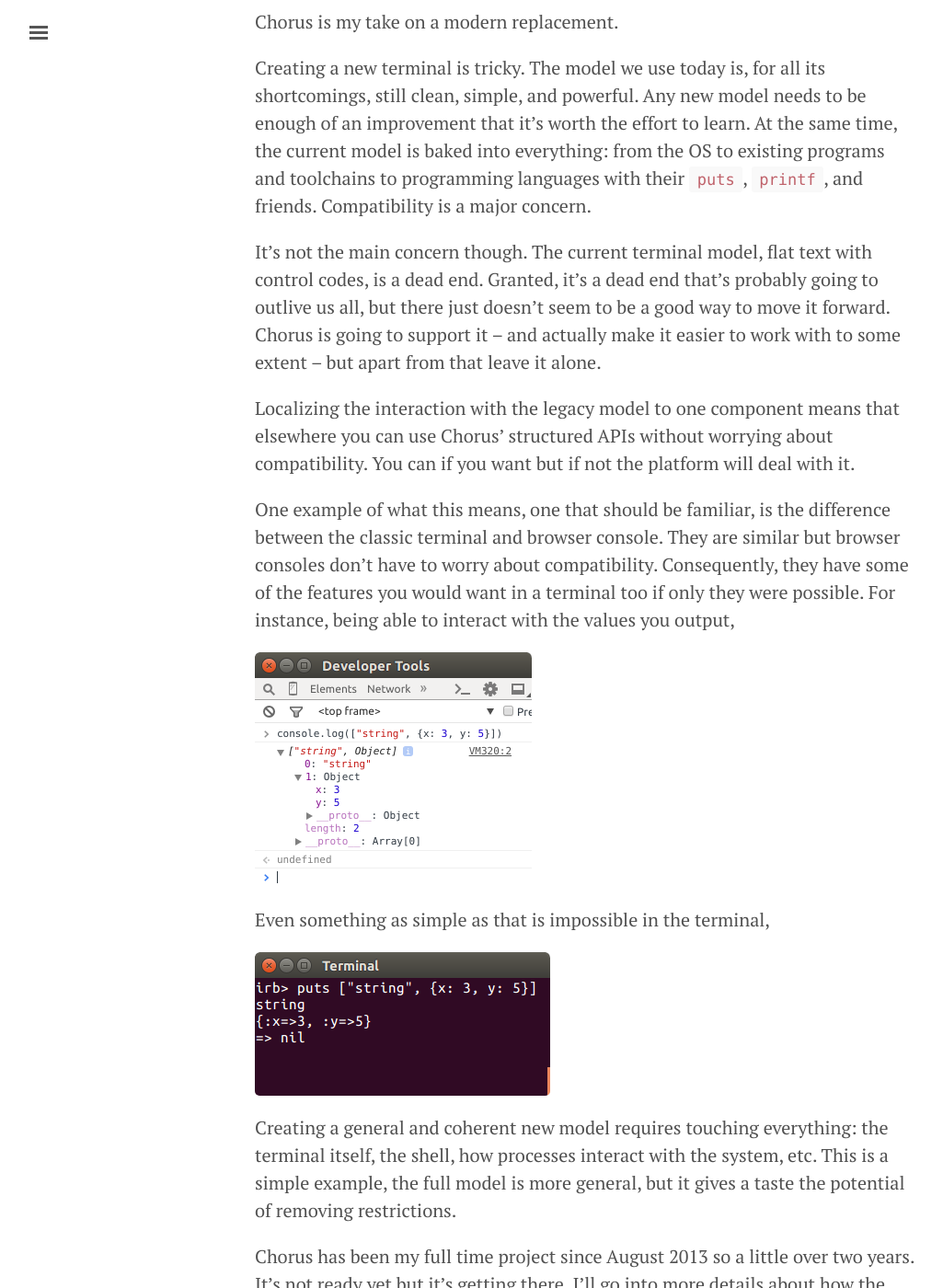
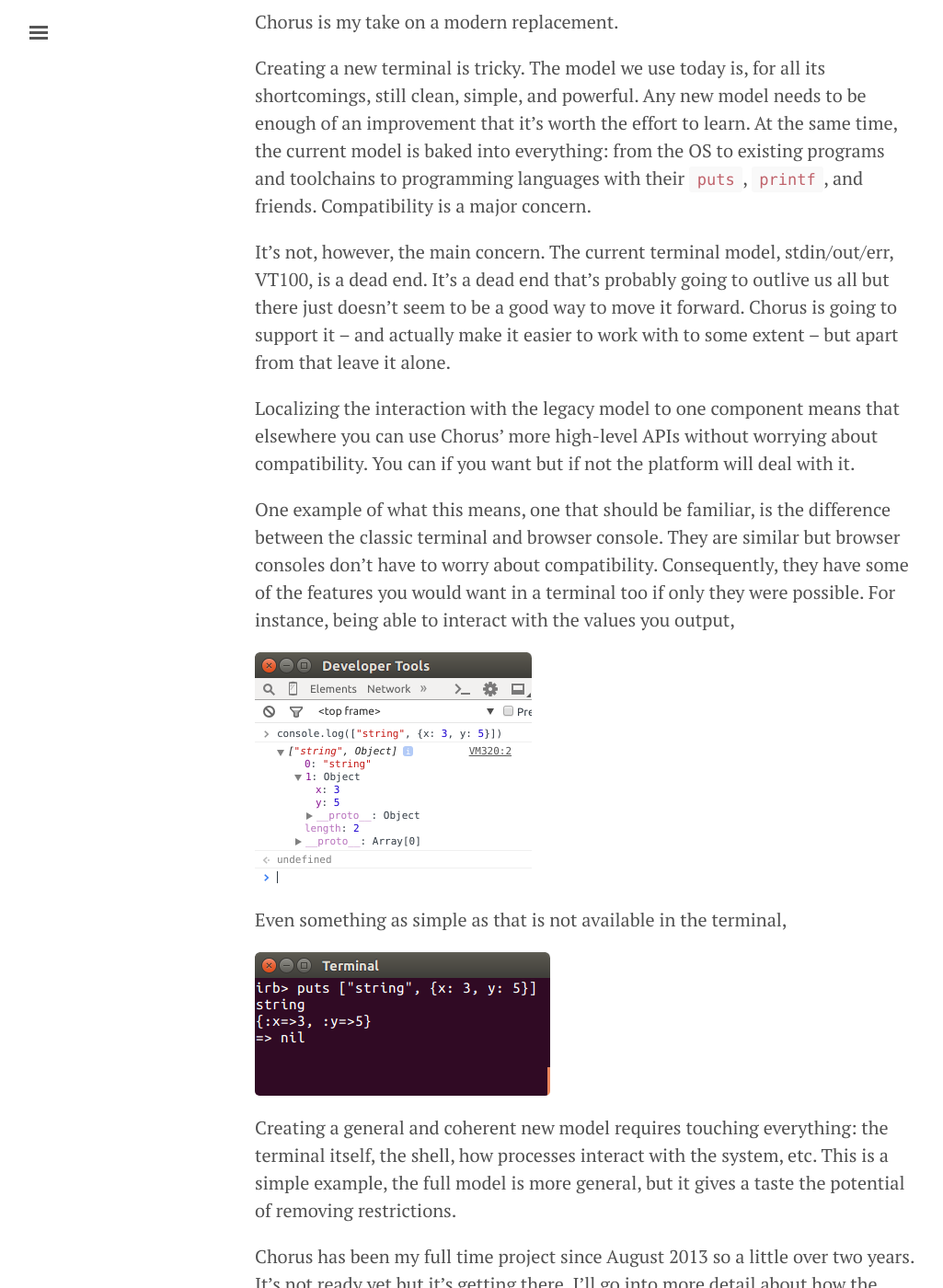
Before and after one commit to tundra/t.undra.org, a Jekyll site: the page built from _posts/2015-12-02-chorus-a-new-kind-of-terminal.md, in a window 1280 px wide and 1400 px high, scrolled down 353 px. Shown: the whole window at 92% size, without its empty margins (3-1028 px from the left). Built offline with Jekyll 4.4.1, drawn with Linux system fonts in a browser that asks for light colours; a script that is not in the unit is left out; comment, search, counter and statistics services are not loaded; some of the changed text lies outside the part shown.

Commit message:
Another iteration

```diff
--- a/_config.yml
+++ b/_config.yml
@@ -3,6 +3,7 @@
 relative_permalinks: true
 markdown: kramdown
 excerpt_separator: <!--more-->
+mode: public
 
 # Setup
 title: Chorus Console Blog
--- a/_draft.yml
+++ b/_draft.yml
@@ -1,2 +1,3 @@
-title:               Chorus Console Blog (Draft)
-baseurl:             "/chorus-draft/blog"
+title: Chorus Console Blog (Draft)
+baseurl: "/chorus-draft/blog"
+mode: draft
--- /dev/null
+++ b/_includes/subscribe.html
@@ -0,0 +1,18 @@
+If you're curious about chorus you should totally sign up to get project updates, that way you'll be the first to know when I've got news to share. You can do that right here:
+
+<div>
+<!-- Begin MailChimp Signup Form -->
+<link href="//cdn-images.mailchimp.com/embedcode/slim-081711.css" rel="stylesheet" type="text/css">
+<div id="mc_embed_signup">
+<form action="//p5r.us9.list-manage.com/subscribe/post?u=9183a91936157ce8f318a338e&amp;id=2cfcba5493" method="post" id="mc-embedded-subscribe-form" name="mc-embedded-subscribe-form" class="validate" target="_blank" novalidate>
+    <div id="mc_embed_signup_scroll">
+  <label for="mce-EMAIL">Subscribe to chorus project updates</label>
+  <input type="email" value="" name="EMAIL" class="email" id="mce-EMAIL" placeholder="email address" required>
+    <!-- real people should not fill this in and expect good things - do not remove this or risk form bot signups-->
+    <div style="position: absolute; left: -5000px;" aria-hidden="true"><input type="text" name="b_9183a91936157ce8f318a338e_2cfcba5493" tabindex="-1" value=""></div>
+    <div class="clear"><input type="submit" value="Subscribe" name="subscribe" id="mc-embedded-subscribe" class="button"></div>
+    </div>
+</form>
+</div>
+<!--End mc_embed_signup-->
+</div>
--- a/_layouts/default.html
+++ b/_layouts/default.html
@@ -55,4 +55,19 @@
       })(document);
     </script>
   </body>
+
+  {% if site.mode == "public" %}
+    <!-- Google analytics -->
+    <script>
+    (function(i,s,o,g,r,a,m){i['GoogleAnalyticsObject']=r;i[r]=i[r]||function(){
+    (i[r].q=i[r].q||[]).push(arguments)},i[r].l=1*new Date();a=s.createElement(o),
+    m=s.getElementsByTagName(o)[0];a.async=1;a.src=g;m.parentNode.insertBefore(a,m)
+    })(window,document,'script','//www.google-analytics.com/analytics.js','ga');
+
+    ga('create', 'UA-70916153-1', 'auto');
+    ga('send', 'pageview');
+    </script>
+  {% endif %}
+
+
 </html>
--- a/_posts/2015-12-02-chorus-a-new-kind-of-terminal.md
+++ b/_posts/2015-12-02-chorus-a-new-kind-of-terminal.md
@@ -19,23 +19,25 @@
 
 Creating a new terminal is tricky. The model we use today is, for all its shortcomings, still clean, simple, and powerful. Any new model needs to be enough of an improvement that it's worth the effort to learn. At the same time, the current model is baked into everything: from the OS to existing programs and toolchains to programming languages with their `puts`, `printf`, and friends. Compatibility is a major concern.
 
-It's not the main concern though. The current terminal model, flat text with control codes, is a dead end. Granted, it's a dead end that's probably going to outlive us all, but there just doesn't seem to be a good way to move it forward. Chorus is going to support it -- and actually make it easier to work with to some extent -- but apart from that leave it alone.
+It's not, however, the main concern. The current terminal model, stdin/out/err, VT100, is a dead end. It's a dead end that's probably going to outlive us all but there just doesn't seem to be a good way to move it forward. Chorus is going to support it -- and actually make it easier to work with to some extent -- but apart from that leave it alone.
 
-Localizing the interaction with the legacy model to one component means that elsewhere you can use Chorus' structured APIs without worrying about compatibility. You can if you want but if not the platform will deal with it.
+Localizing the interaction with the legacy model to one component means that elsewhere you can use Chorus' more high-level APIs without worrying about compatibility. You can if you want but if not the platform will deal with it.
 
 One example of what this means, one that should be familiar, is the difference between the classic terminal and browser console. They are similar but browser consoles don't have to worry about compatibility. Consequently, they have some of the features you would want in a terminal too if only they were possible. For instance, being able to interact with the values you output,
 
 ![Example of console.log in the chrome console][consolelog]
 
-Even something as simple as that is impossible in the terminal,
+Even something as simple as that is not available in the terminal,
 
 ![Example of puts in ruby on the terminal][irbputs]
 
 Creating a general and coherent new model requires touching everything: the terminal itself, the shell, how processes interact with the system, etc. This is a simple example, the full model is more general, but it gives a taste the potential of removing restrictions.
 
-Chorus has been my full time project since August 2013 so a little over two years. It's not ready yet but it's getting there. I'll go into more details about how the model works in future posts.
+Chorus has been my full time project since August 2013 so a little over two years. It's not ready yet but it's getting there. I'll go into more detail about how the model works in future posts.
 
-I'm really interested in input from other people. If you have a particular use that you think a new terminal should definitely support or you have some other idea for how they could become better you should tell me. I've set up a mailing list for this very purpose, `chorus-discuss@googlegroups.com`. You can post to the group without being a member, just send an email to the address.
+I'm really interested in input from other people. If you have a particular use that you think a new terminal should support or you have an idea for how they could become better you should tell me. I've set up a mailing list for this very purpose, `chorus-discuss@googlegroups.com`. You can post to the group without being a member, just send an email to the address.
+
+{% include subscribe.html %}
 
 [irbputs]: {{ "/public/images/irb-puts-example.png" | prepend: site.baseurl }}
 [consolelog]: {{ "/public/images/chrome-console-log-example.png" | prepend: site.baseurl }}
```
Also changed, not shown: about.md (+1 -18 lines).
